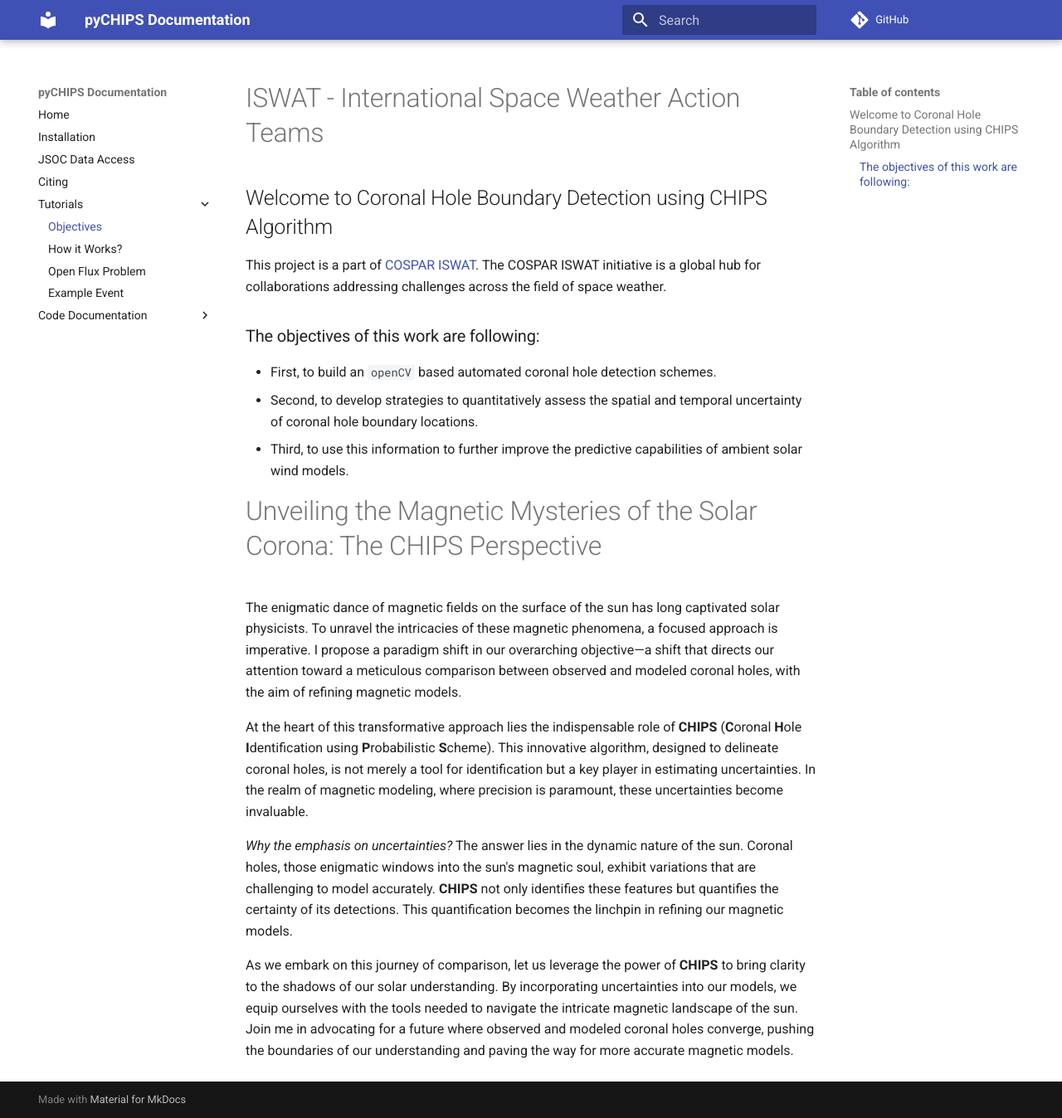
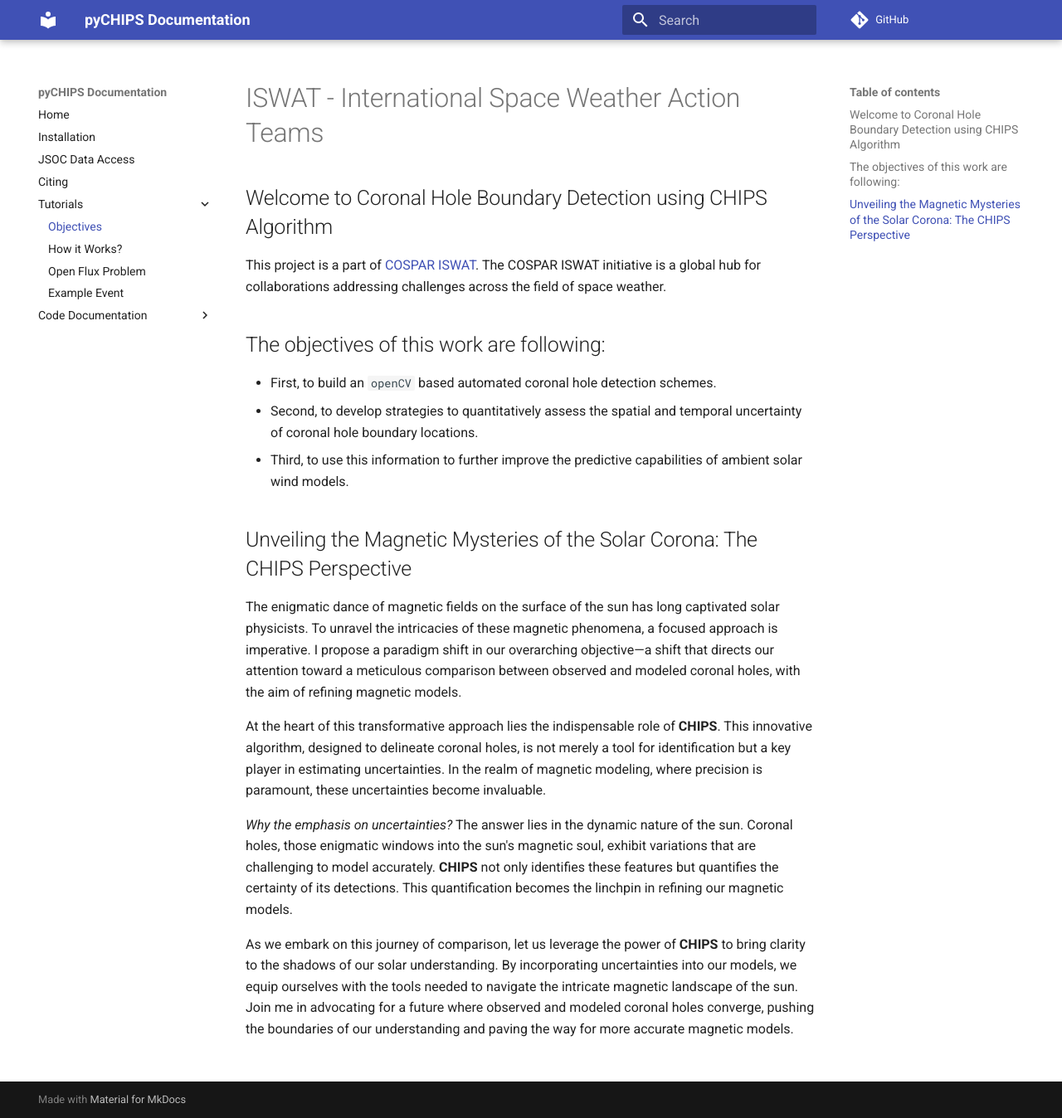
Before and after one commit to shibaji7/pyCHIPS, an MkDocs documentation site: the page built from docs/tutorial/objectives.md, in a window 1280 px wide and 1348 px high. Shown: the whole window at 83% size. Built offline with MkDocs 1.6.1 and Material for MkDocs 9.7.7, drawn with Linux system fonts in a browser that asks for light colours; comment, search, counter and statistics services are not loaded.

Commit message:
Updated Documentations

```diff
--- a/docs/tutorial/objectives.md
+++ b/docs/tutorial/objectives.md
@@ -15,17 +15,16 @@ and conditions of MIT General Public License.
 
 This project is a part of [COSPAR ISWAT](https://www.iswat-cospar.org/iswat-cospar). The COSPAR ISWAT initiative is a global hub for collaborations addressing challenges across the field of space weather.
 
-
-### The objectives of this work are following:
+## The objectives of this work are following:
 - First, to build an `openCV` based automated coronal hole detection schemes.
 - Second, to develop strategies to quantitatively assess the spatial and temporal uncertainty of coronal hole boundary locations.
 - Third, to use this information to further improve the predictive capabilities of ambient solar wind models.
 
-# Unveiling the Magnetic Mysteries of the Solar Corona: The CHIPS Perspective
+## Unveiling the Magnetic Mysteries of the Solar Corona: The CHIPS Perspective
 
 The enigmatic dance of magnetic fields on the surface of the sun has long captivated solar physicists. To unravel the intricacies of these magnetic phenomena, a focused approach is imperative. I propose a paradigm shift in our overarching objective—a shift that directs our attention toward a meticulous comparison between observed and modeled coronal holes, with the aim of refining magnetic models.
 
-At the heart of this transformative approach lies the indispensable role of **CHIPS** (**C**oronal **H**ole **I**dentification using **P**robabilistic **S**cheme). This innovative algorithm, designed to delineate coronal holes, is not merely a tool for identification but a key player in estimating uncertainties. In the realm of magnetic modeling, where precision is paramount, these uncertainties become invaluable.
+At the heart of this transformative approach lies the indispensable role of **CHIPS**. This innovative algorithm, designed to delineate coronal holes, is not merely a tool for identification but a key player in estimating uncertainties. In the realm of magnetic modeling, where precision is paramount, these uncertainties become invaluable.
 
 *Why the emphasis on uncertainties?* The answer lies in the dynamic nature of the sun. Coronal holes, those enigmatic windows into the sun's magnetic soul, exhibit variations that are challenging to model accurately. **CHIPS** not only identifies these features but quantifies the certainty of its detections. This quantification becomes the linchpin in refining our magnetic models.
 
```
